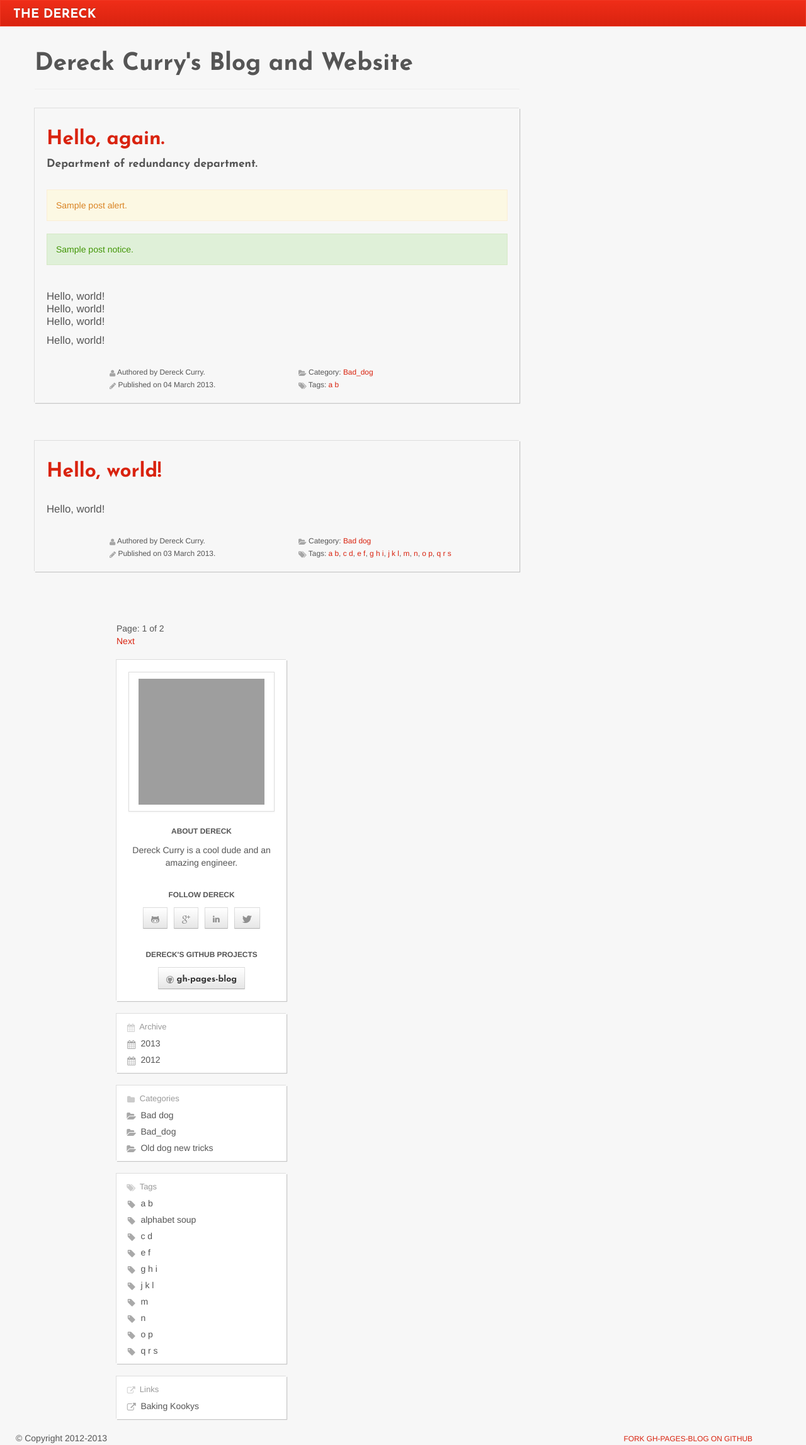
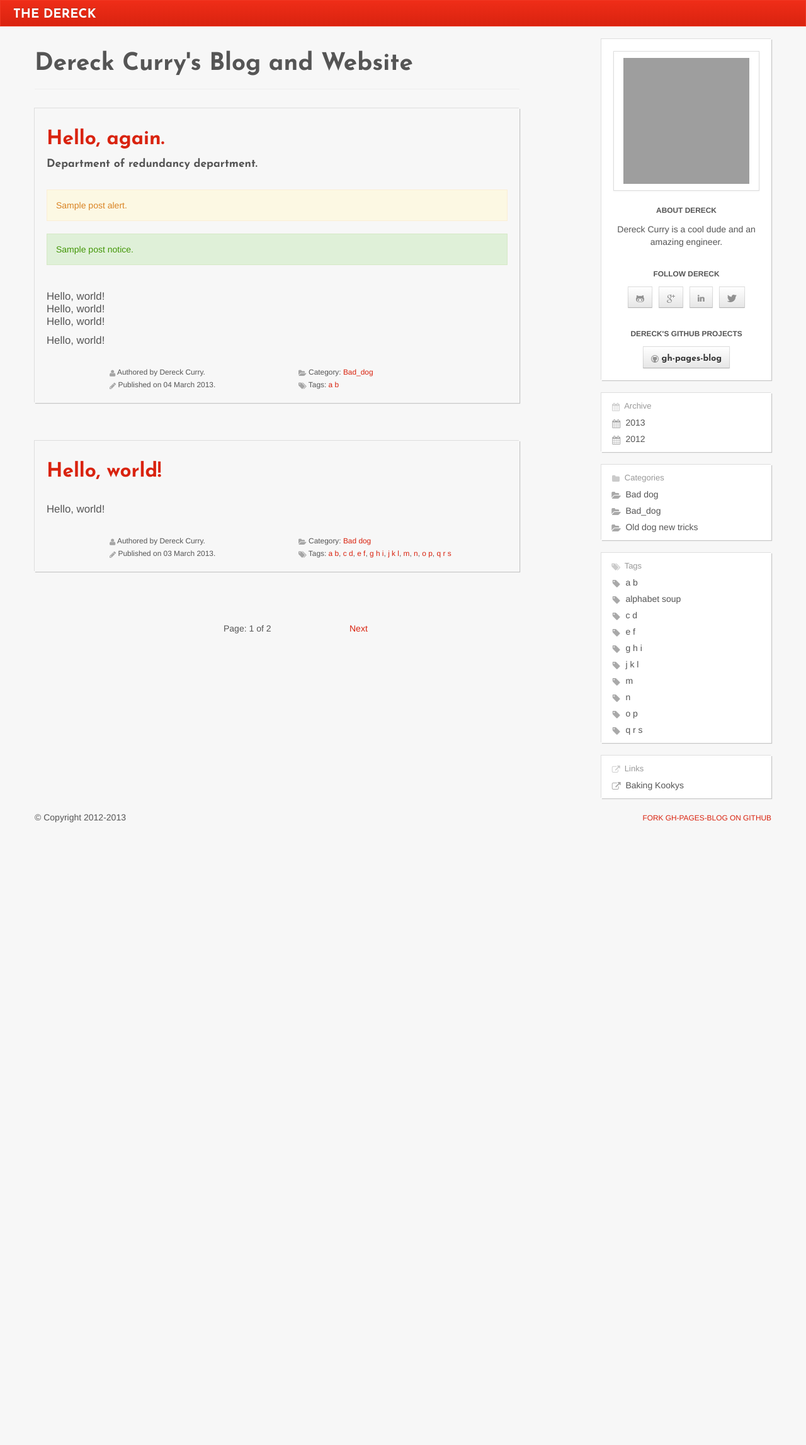
Before and after one commit to thedereck/thedereck.github.com, a Jekyll site: the page built from index.html, in a window 1280 px wide. Shown: the whole page at 63% size. Built offline with Jekyll 4.4.1, drawn with Linux system fonts in a browser that asks for light colours; the list of posts is cut into pages by our own code; after the commit the page ends 1309 px from its top, so only the background shows below that; grey boxes are pictures that could not be loaded.

Commit message:
Testing and fixinng pagination

```diff
--- a/index.html
+++ b/index.html
@@ -111,7 +111,7 @@ exclude: true
 
 	<div class="pagination">
 		<div class="row">
-			<div class="span2 offset1"
+			<div class="span2 offset1">
 				{% if paginator.previous_page %}
 					{% if paginator.previous_page == 1 %}
 						<a href="{{ site.url }}" class="previous">Previous</a>
```
